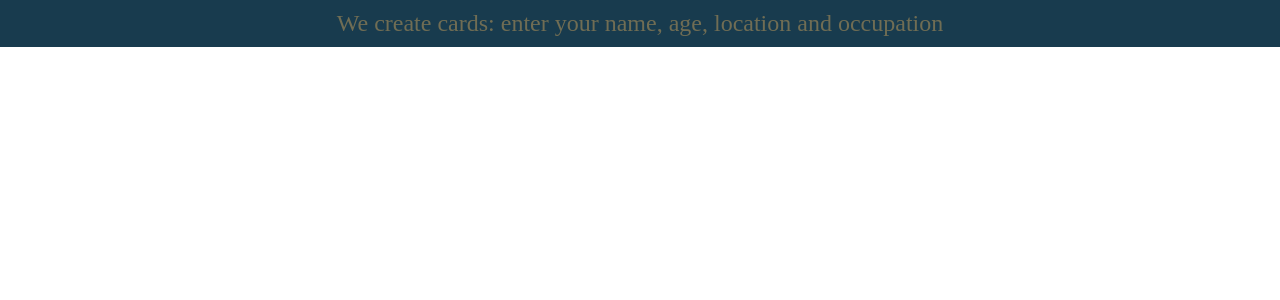
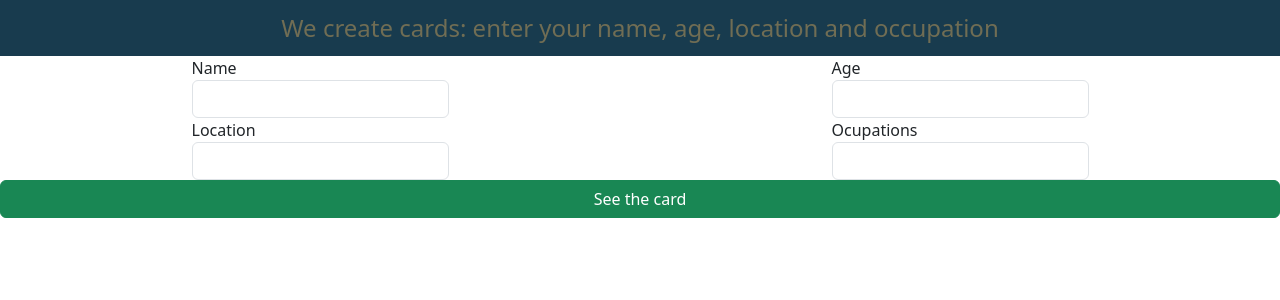
Before and after one commit to WaBuyange37/save-card-v, a React (Vite) app: page / in a window 1280 px wide. Shown: the top 300 px of the page. Built offline with nearby package versions, Linux system fonts and the light colour scheme.

Commit message:
static form to input infoo for cards-Typing.tsx

```diff
--- a/package.json
+++ b/package.json
@@ -11,6 +11,7 @@
   },
   "dependencies": {
     "@types/styled-components": "^5.1.34",
+    "bootstrap": "^5.3.5",
     "react": "^19.0.0",
     "react-dom": "^19.0.0",
     "styled-components": "^6.1.17"
--- a/src/App.tsx
+++ b/src/App.tsx
@@ -1,7 +1,8 @@
 import React, { useState } from 'react'
-
+import 'bootstrap/dist/css/bootstrap.css'
 import './App.css'
 import Header from './components/headre/Header'
+import Typing from './components/Typing/Typing'
 
 function App() {
 
@@ -9,6 +10,7 @@ function App() {
   return (
     <>
       <Header></Header>
+      <Typing/>
     </>
   )
 }
--- a/src/components/Typing/Typing.tsx
+++ b/src/components/Typing/Typing.tsx
@@ -1,9 +1,28 @@
-import React from 'react'
+
+import styled from 'styled-components';
+const MySpan = styled.span`
+  display: flex;
+  justify-content: space-around;
+`
+
 
 const Typing = () => {
   return (
-    <div>
-
+    <div className='d-grid gap-3'>
+      <form action="" style={{
+        display:'flex',
+        flexDirection:'column'
+      }}>
+        <MySpan>
+        <label htmlFor="name">Name<input className='form-control ' id='name' type="text" /></label>
+        <label htmlFor="age">Age<input className='form-control ' id='age' type="text" /></label>
+        </MySpan>
+        <MySpan>
+        <label htmlFor="location">Location<input className='form-control ' id='location' type="text" /></label>
+        <label htmlFor="ocupation">Ocupations<input className='form-control ' id='ocupation' type="text" /></label>
+        </MySpan>
+        <button className='btn btn-success'>See the card</button>
+      </form>
     </div>
   )
 }
```
Also changed, not shown: 1 other file (tests, documents, lock files or other folders).
